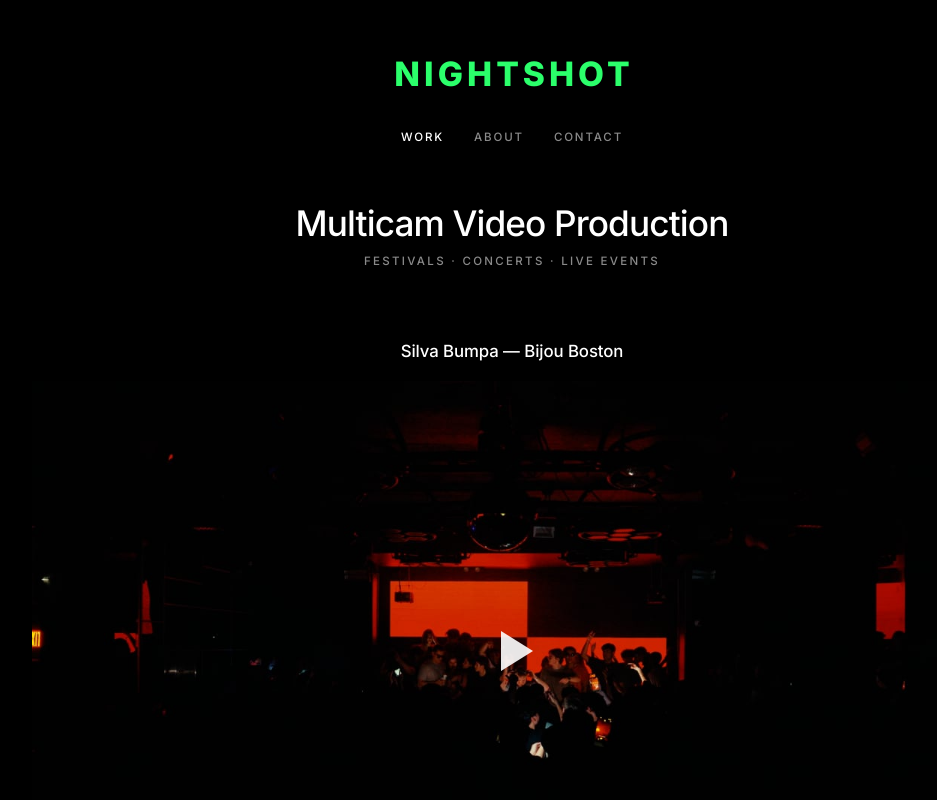
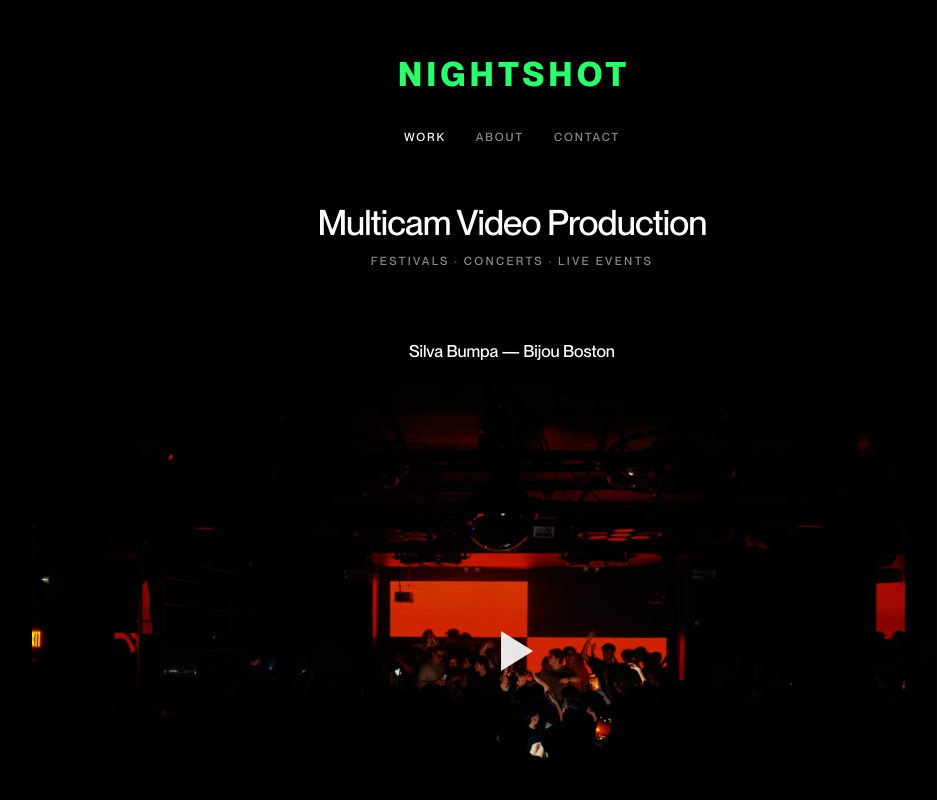
Before and after one commit to nightshot-media/NightShot-Media, a plain HTML site: page index.html in a window 1280 px wide. Shown: the top 800 px of the page, without its empty margins (128-1065 px from the left). Drawn offline with Linux system fonts and the light colour scheme.

Commit message:
Use PP Neue Montreal for all text (Inter kept as fallback)
Co-Authored-By: Claude Sonnet 5.5 <noreply@anthropic.com>
Claude-Session: https://claude.ai/code/session_01U8WK1ftabCnbC9nWZMufFf

```diff
--- a/index.html
+++ b/index.html
@@ -7,7 +7,8 @@
   <meta name="referrer" content="strict-origin-when-cross-origin">
   <title>Nightshot Media — Multicam Video Production</title>
   <meta name="description" content="Multicam video production portfolio by Nightshot Media: festivals, concerts and live events.">
-  <link rel="preload" href="fonts/inter.woff2" as="font" type="font/woff2" crossorigin>
+  <link rel="preload" href="fonts/pp-neue-montreal-400.woff2" as="font" type="font/woff2" crossorigin>
+  <link rel="preload" href="fonts/pp-neue-montreal-500.woff2" as="font" type="font/woff2" crossorigin>
   <link rel="stylesheet" href="style.css">
 </head>
 <body>
--- a/style.css
+++ b/style.css
@@ -1,11 +1,14 @@
-/* Self-hosted, open-license font (SIL OFL 1.1; see fonts/OFL-inter.txt) */
+/* Self-hosted fonts. PP Neue Montreal: see ASSET_LICENSE_AUDIT.md. Inter (SIL OFL 1.1, fonts/OFL-inter.txt) is the fallback. */
+@font-face { font-family: "PP Neue Montreal"; src: url("fonts/pp-neue-montreal-400.woff2") format("woff2"); font-weight: 400; font-style: normal; font-display: swap; }
+@font-face { font-family: "PP Neue Montreal"; src: url("fonts/pp-neue-montreal-500.woff2") format("woff2"); font-weight: 500; font-style: normal; font-display: swap; }
+@font-face { font-family: "PP Neue Montreal"; src: url("fonts/pp-neue-montreal-700.woff2") format("woff2"); font-weight: 700; font-style: normal; font-display: swap; }
 @font-face {
   font-family: "Inter";
   src: url("fonts/inter.woff2") format("woff2");
   font-weight: 100 900; font-style: normal; font-display: swap;
 }
 :root {
-  --sans: "Inter", -apple-system, BlinkMacSystemFont, "Helvetica Neue", Arial, sans-serif;
+  --sans: "PP Neue Montreal", "Inter", -apple-system, BlinkMacSystemFont, "Helvetica Neue", Arial, sans-serif;
   --bg: #000;
   --text: #fff;
   --muted: #8a8a8a;
@@ -28,7 +31,7 @@ a.btn { display: inline-block; }
 
 /* Header */
 header { padding: 56px 24px 0; }
-.logo { color: var(--green); display: inline-block; font-size: clamp(1.5rem, 4vw, 2.1rem); font-weight: 800; letter-spacing: 0.12em; text-transform: uppercase; padding-left: 0.12em; line-height: 1.1; }
+.logo { color: var(--green); display: inline-block; font-size: clamp(1.5rem, 4vw, 2.1rem); font-weight: 700; letter-spacing: 0.12em; text-transform: uppercase; padding-left: 0.12em; line-height: 1.1; }
 nav { margin-top: 34px; display: flex; justify-content: center; flex-wrap: wrap; gap: 14px 30px; }
 nav a { font-size: 0.72rem; letter-spacing: 0.16em; text-transform: uppercase; color: var(--muted); transition: color .2s; }
 nav a:hover, nav a.active { color: var(--text); }
```
Also changed, not shown: about.html (+2 -1 lines), accessibility.html (+2 -1 lines), contact.html (+2 -1 lines), cookies.html (+2 -1 lines), privacy-request.html (+2 -1 lines), privacy.html (+2 -1 lines), terms.html (+2 -1 lines), fonts/pp-neue-montreal-400.woff2 (added), fonts/pp-neue-montreal-500.woff2 (added), fonts/pp-neue-montreal-700.woff2 (added), 1 other file.
